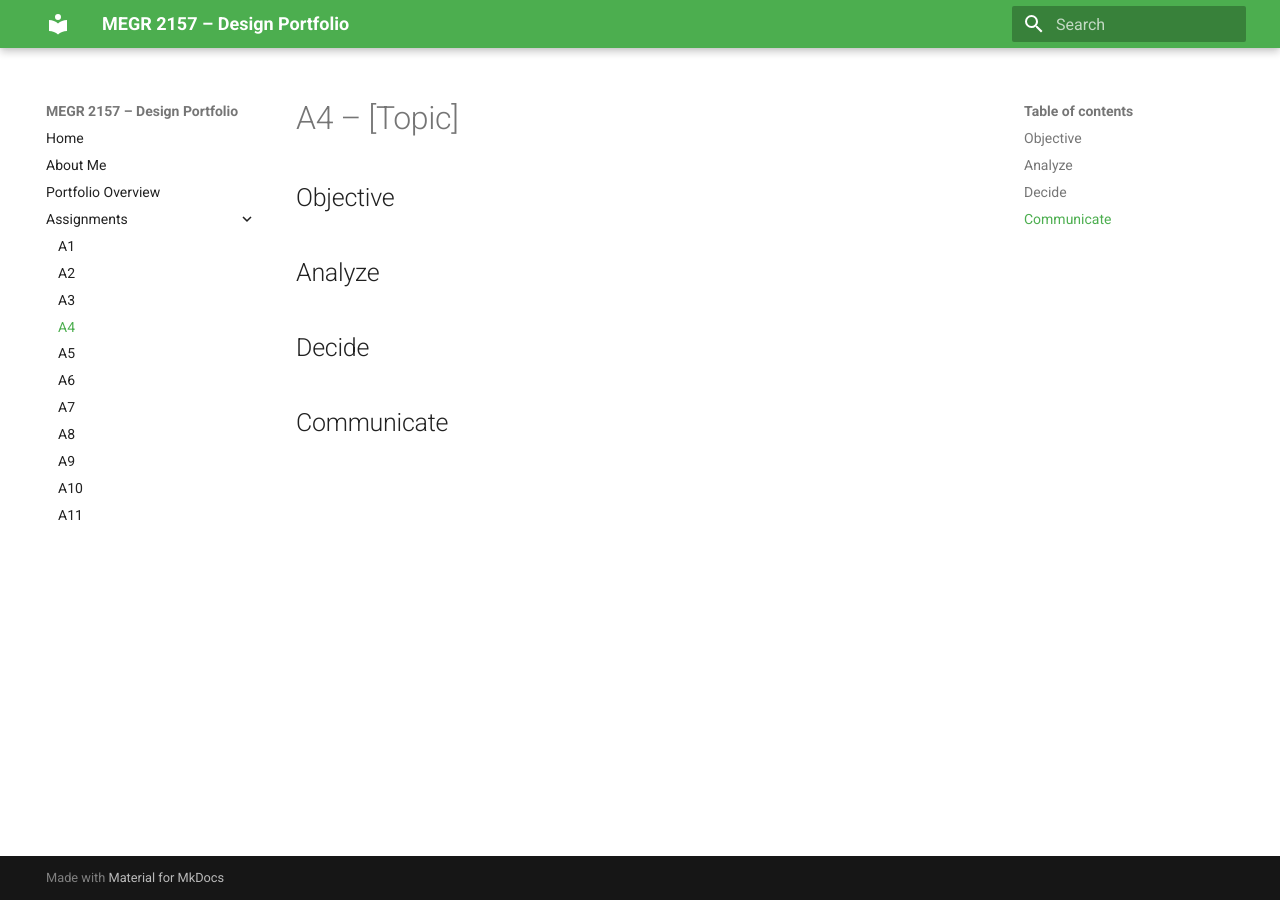
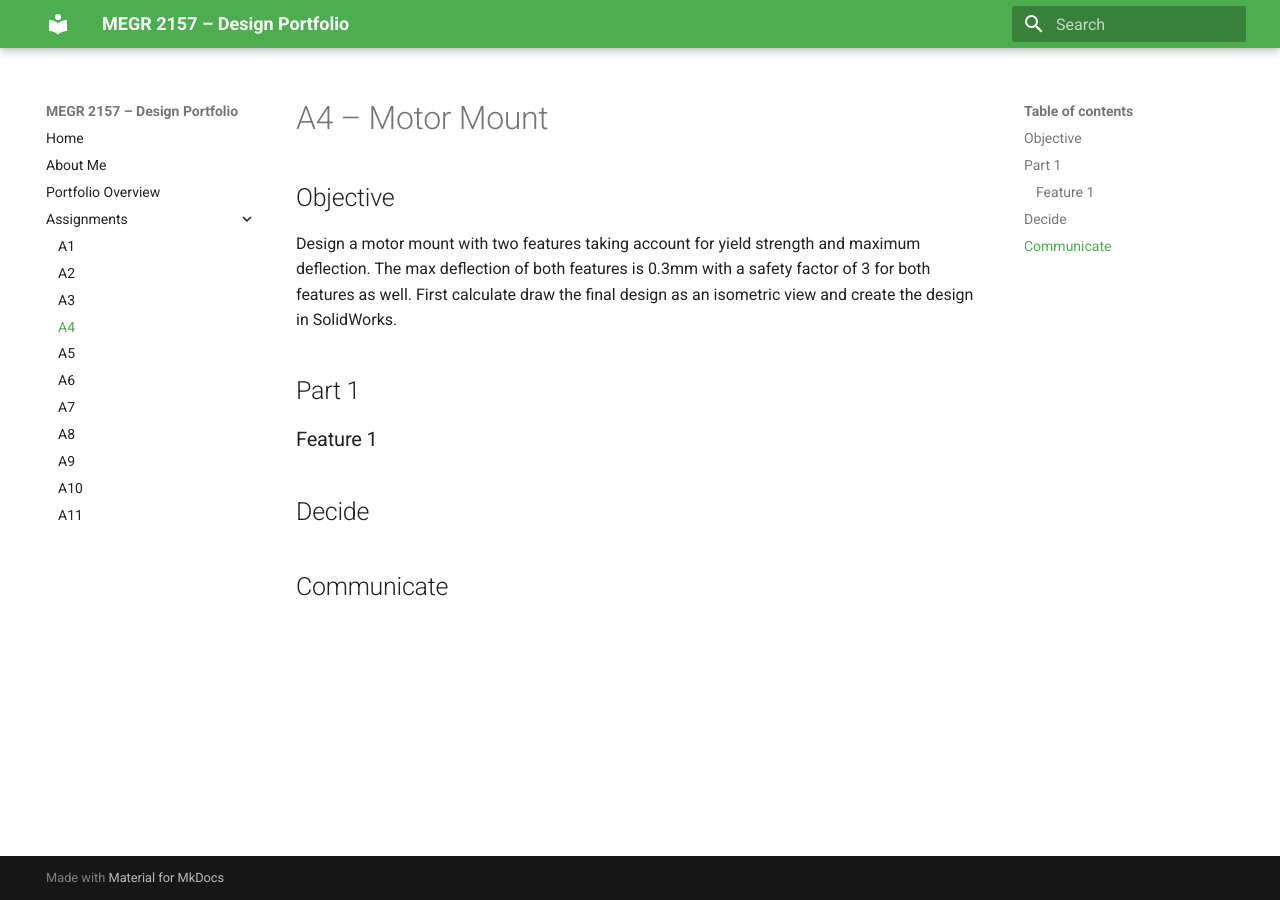
Before and after one commit to MadduxBush/megr2157-portfolio, an MkDocs documentation site: the page built from docs/assignments/A04/index.md, in a window 1280 px wide. Built offline with MkDocs 1.6.1 and Material for MkDocs 9.7.7, drawn with Linux system fonts in a browser that asks for light colours.

Commit message:
Revise A4 assignment title and objective
Updated assignment topic and added objective details.

```diff
--- a/docs/assignments/A04/index.md
+++ b/docs/assignments/A04/index.md
@@ -1,9 +1,10 @@
-# A4 – [Topic]
+# A4 – Motor Mount
 
 ## Objective
+Design a motor mount with two features taking account for yield strength and maximum deflection. The max deflection of both features is 0.3mm with a safety factor of 3 for both features as well. First calculate  draw the final design as an isometric view and create the design in SolidWorks.
 
-
-## Analyze
+## Part 1
+### Feature 1
 
 
 ## Decide
```
